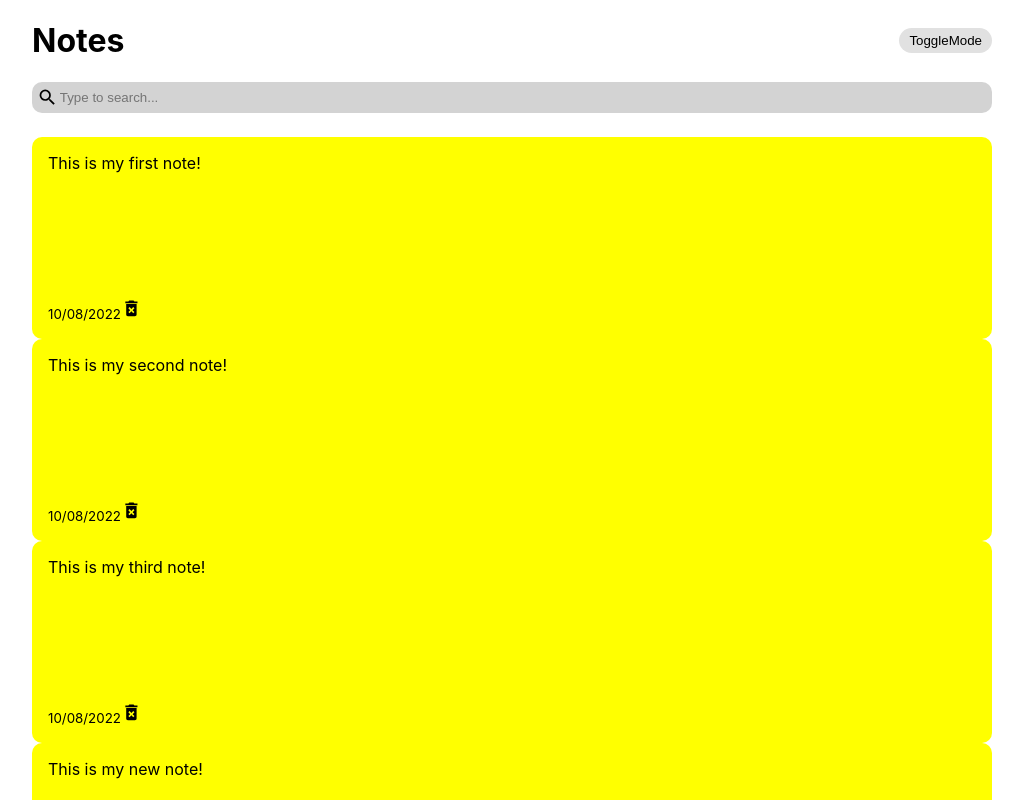
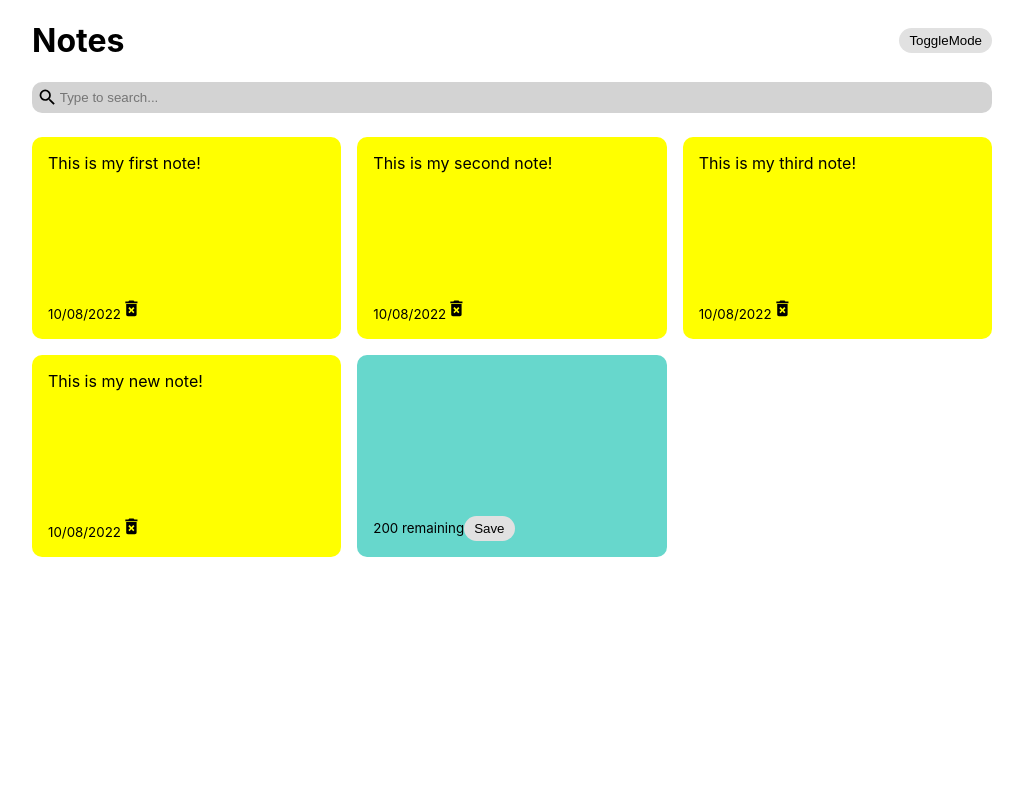
Before and after one commit to erikayanez/ReactNotesApp, a React (Create React App) app in the folder Project/notes-app/: page / in a window 1280 px wide. Shown: the top 800 px of the page, without its empty margins (128-1151 px from the left). Built offline with nearby package versions, Linux system fonts and the light colour scheme.

Commit message:
Style fixed

```diff
--- a/Project/notes-app/src/index.css
+++ b/Project/notes-app/src/index.css
@@ -35,7 +35,7 @@ code {
   min-height: 100vh;
 }
 
-.note-list {
+.notes-list {
   display: grid;
   grid-gap: 1rem;
   grid-template-columns: repeat(auto-fit, minmax(250px, 1fr));
```
